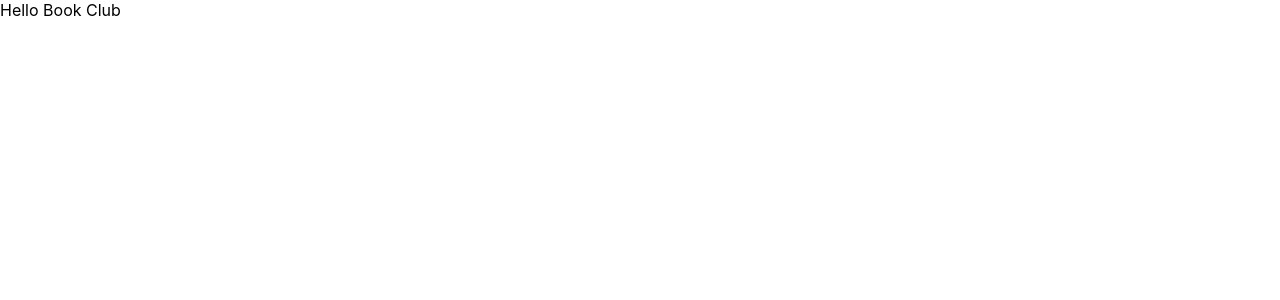
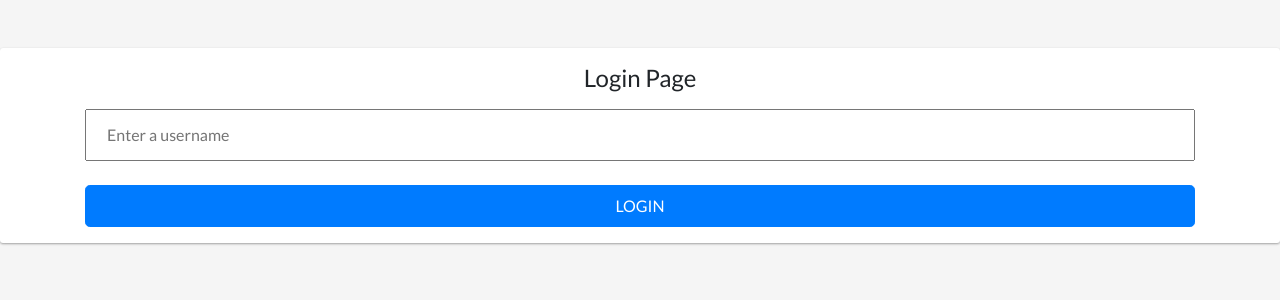
Before and after one commit to mimipeshy/expense-tracker-react, a React (Create React App) app: page / in a window 1280 px wide. Shown: the top 300 px of the page. Built offline with nearby package versions, Linux system fonts and the light colour scheme.

Commit message:
Create user login UI

```diff
--- a/public/index.html
+++ b/public/index.html
@@ -15,6 +15,10 @@
       user's mobile device or desktop. See https://developers.google.com/web/fundamentals/web-app-manifest/
     -->
     <link rel="manifest" href="%PUBLIC_URL%/manifest.json" />
+    <link rel="stylesheet" href="https://cdn.jsdelivr.net/npm/bootstrap@4.6.0/dist/css/bootstrap.min.css"
+      integrity="sha384-B0vP5xmATw1+K9KRQjQERJvTumQW0nPEzvF6L/Z6nronJ3oUOFUFpCjEUQouq2+l" crossorigin="anonymous" />
+      <link rel="preconnect" href="https://fonts.gstatic.com">
+<link href="https://fonts.googleapis.com/css2?family=Lato&display=swap" rel="stylesheet">
     <!--
       Notice the use of %PUBLIC_URL% in the tags above.
       It will be replaced with the URL of the `public` folder during the build.
--- a/src/App.js
+++ b/src/App.js
@@ -1,7 +1,11 @@
+import React from 'react';
+import LoginForm from './components/login';
+import './index.css';
+
 function App() {
   return (
     <div className="App">
-      Hello Book Club
+      <LoginForm />
     </div>
   );
 }
--- /dev/null
+++ b/src/components/login.js
@@ -0,0 +1,18 @@
+import React from 'react';
+import Form from 'react-bootstrap/Form';
+import Button from 'react-bootstrap/Button';
+import Container from 'react-bootstrap/Container';
+
+const LoginForm = () => (
+  <div className="login-page mt-5 text-center">
+    <Container>
+      <Form>
+        <h4>Login Page</h4>
+        <input type="text" placeholder="Enter a username" />
+        <br />
+        <Button className="mt-3 btn btn-blmd ripple-effect blue btn-lg btn-block" type="submit">LOGIN</Button>
+      </Form>
+    </Container>
+  </div>
+);
+export default LoginForm;
--- a/src/index.css
+++ b/src/index.css
@@ -1,13 +1,44 @@
 body {
   margin: 0;
-  font-family: -apple-system, BlinkMacSystemFont, 'Segoe UI', 'Roboto', 'Oxygen',
-    'Ubuntu', 'Cantarell', 'Fira Sans', 'Droid Sans', 'Helvetica Neue',
-    sans-serif;
-  -webkit-font-smoothing: antialiased;
-  -moz-osx-font-smoothing: grayscale;
+  font-family:Arial, Helvetica, sans-serif;
+  background-color:whitesmoke;
+  font-family: 'Lato', sans-serif;
 }
 
-code {
-  font-family: source-code-pro, Menlo, Monaco, Consolas, 'Courier New',
-    monospace;
+.blue{
+  color: #62B5E5;
 }
+.grey{
+  color:#67899c;
+}
+.green{
+ color:#ADDC91;
+}
+
+.login-page{
+    box-shadow:1 0 1px 3px rgba(0,0,0,0.12), 0 1px 2px rgba(0,0,0,0.24);
+    -webkit-box-shadow: 0 1px 3px rgba(0,0,0,0.12), 0 1px 2px rgba(0,0,0,0.24);
+    border-radius: 3px;
+    height:auto;
+    width: 100%;
+    margin-top: 10vh;
+    background: white;
+    padding:1em 0;
+    position: relative;
+    transition:height 0.5s;
+}
+
+.login-page button{
+  width: 100%;
+  color: white;
+  font-size: 1em;
+
+}
+
+.login-page input[type=text]{
+width: 100%;
+  padding: 12px 20px;
+  margin: 8px 0;
+  box-sizing: border-box;
+
+}
--- a/src/index.js
+++ b/src/index.js
@@ -3,10 +3,9 @@ import ReactDOM from 'react-dom';
 import './index.css';
 import App from './App';
 
-
 ReactDOM.render(
   <React.StrictMode>
     <App />
   </React.StrictMode>,
-  document.getElementById('root')
+  document.getElementById('root'),
 );
```
Also changed, not shown: package.json (+18 -0 lines), .babelrc (added), .eslintrc.json (added), .stylelintrc.json (added), src/components/navbar.js (added), 1 other file (tests, documents, lock files or other folders).
